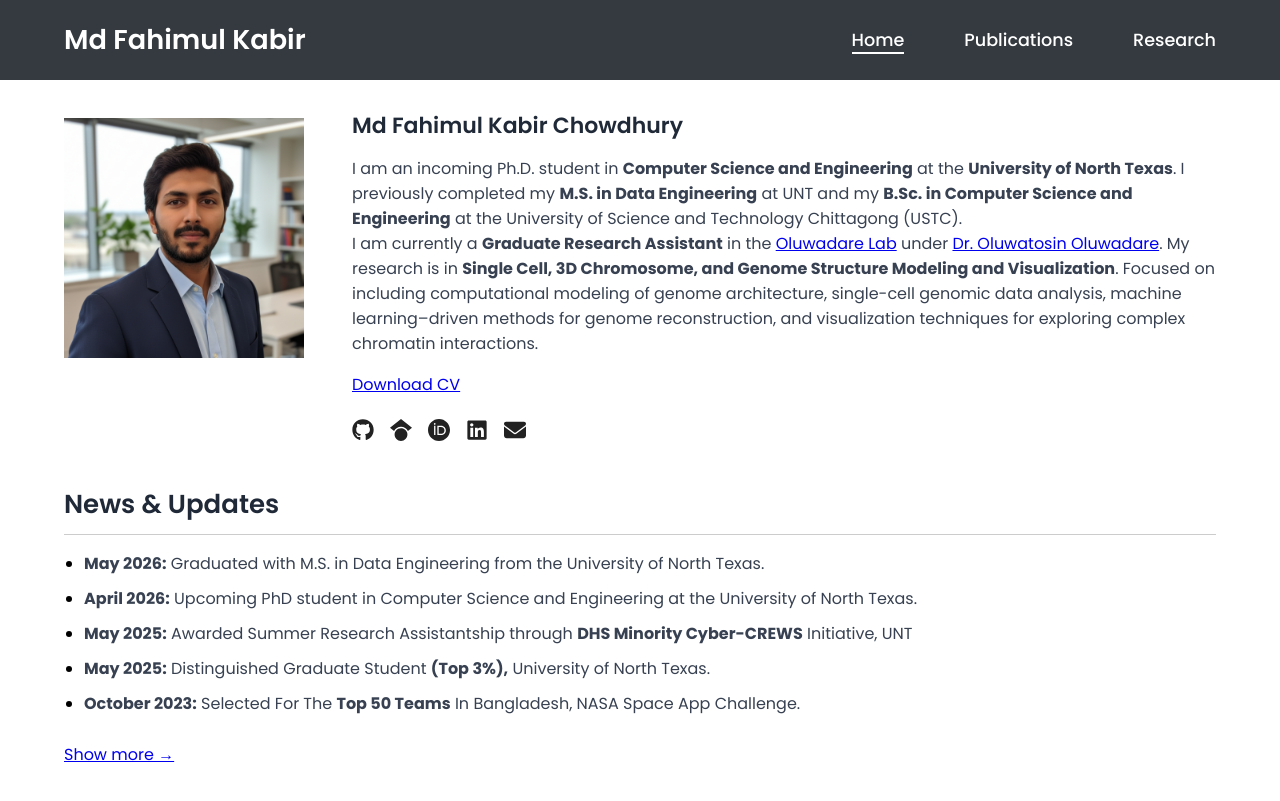
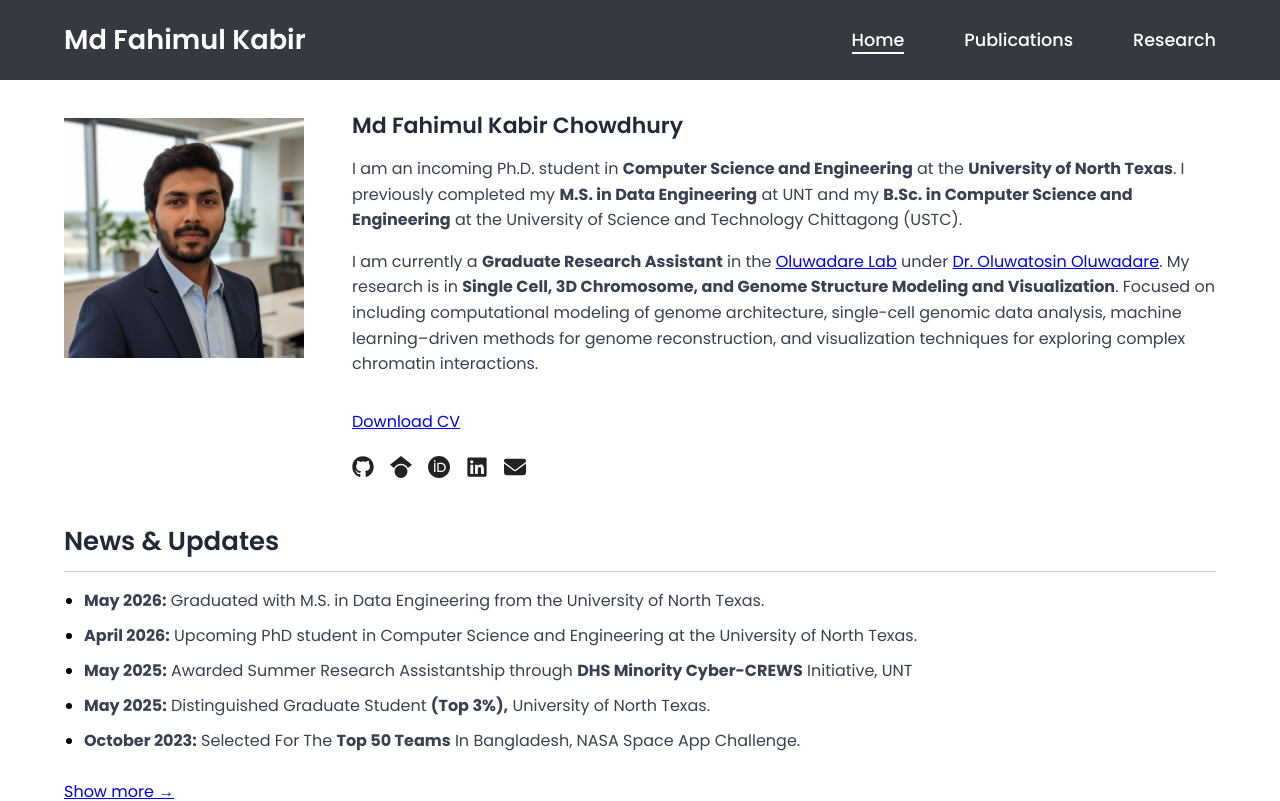
Before and after one commit to fahimulkabir/fahimulkabir.github.io, a React (Vite) app: page / in a window 1280 px wide. Shown: the top 801 px of the page. Built offline with nearby package versions, Linux system fonts and the light colour scheme.

Commit message:
Update UsersProfile.tsx

```diff
--- a/src/components/UsersProfile.tsx
+++ b/src/components/UsersProfile.tsx
@@ -33,7 +33,15 @@ export default function UsersProfile() {
       {/* Right */}
       <div className="user-info">
         <h2>{prof.name}</h2>
-        <ReactMarkdown>{prof.body}</ReactMarkdown>
+        <ReactMarkdown
+          components={{
+            p: ({ node, ...props }) => (
+              <p style={{ marginBottom: "1rem", lineHeight: "1.6" }} {...props} />
+            ),
+          }}
+        >
+          {prof.body}
+        </ReactMarkdown>
 
         <div id="show-more">
           {prof.cv && (
```
